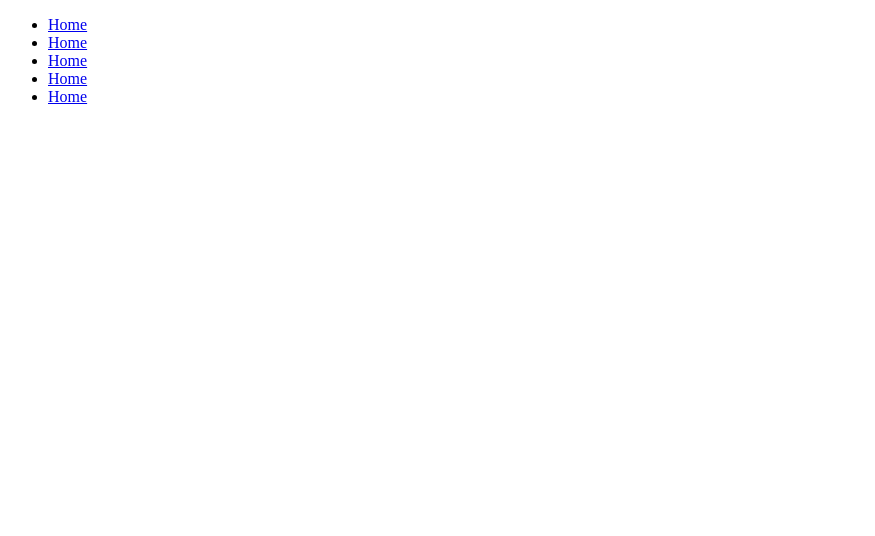
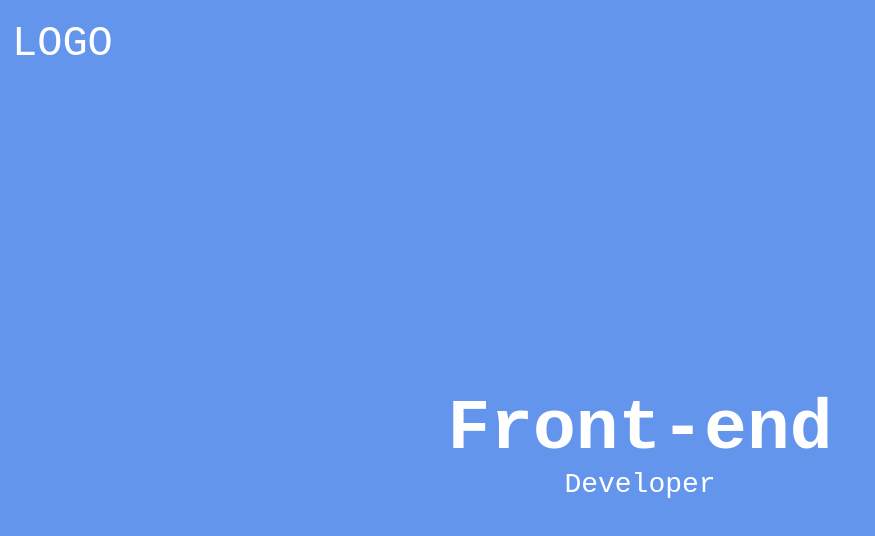
Before and after one commit to bekabelli/Begzod, a plain HTML site: page index.html in a window 1280 px wide. Shown: the whole page, without its empty margins (0-875 px from the left). Drawn offline with Linux system fonts and the light colour scheme.

Commit message:
add header content and style

```diff
--- a/index.html
+++ b/index.html
@@ -5,13 +5,14 @@
     <meta http-equiv="X-UA-Compatible" content="IE=edge">
     <meta name="viewport" content="width=device-width, initial-scale=1.0">
     <title>Git start</title>
+    <link rel="stylesheet" href="style.css">
 </head>
 <body>
 
     <header class="header">
         <nav class="header__nav">
             <div class="container nav__container">
-                <a href="#!" class="header__logo">
+                <a href="#!" class="header__logo">Logo</a>
                     <ul class="header__list">
                         <li class="header__item"><a href="#!" class="header__link">Home</a></li>
                         <li class="header__item"><a href="#!" class="header__link">Home</a></li>
@@ -19,10 +20,14 @@
                         <li class="header__item"><a href="#!" class="header__link">Home</a></li>
                         <li class="header__item"><a href="#!" class="header__link">Home</a></li>
                     </ul>
-                </a>
             </div>
-
         </nav>
+        <div class="header__content">
+            <div class="container">
+                <h1 class="header__title">Front-end</h1>
+                <p class="header__txt">Developer</p>
+            </div>
+        </div>
     </header>
 
 </body>
--- /dev/null
+++ b/style.css
@@ -0,0 +1,82 @@
+* {
+    padding: 0;
+    margin: 0;
+    box-sizing: border-box;
+    font-family: 'Courier New', Courier, monospace;
+}
+
+a {
+    text-decoration: none;
+}
+
+ul {
+    list-style: none;
+}
+
+.container {
+    max-width: 1320px;
+    width: 100%;
+    margin: 0 auto;
+    padding: 0 12px;
+}
+
+/* header start */
+
+.header {
+    min-height: 100vh;
+    background: cornflowerblue;
+    display: flex;
+    flex-direction: column;
+}
+
+.header__nav {
+    padding: 20px 0;
+}
+
+.nav__container {
+    display: flex;
+    justify-content: space-between;
+    align-items: center;
+}
+
+.header__logo {
+    font-size: 42px;
+    text-transform: uppercase;
+    color: #fff;
+}
+
+.header__list {
+    display: flex;
+    column-gap: 30px;
+}
+
+.header__link {
+    font-size: 24px;
+    color: #fff;
+}
+
+.header__content {
+    flex-grow: 1;
+    display: flex;
+    align-items: center;
+    text-align: center;
+    color: #fff;
+}
+
+.header__title {
+    /* font-size: 75px; */
+    font-size: calc(50px + 25 * (100vw / 1920));
+}
+
+.header__txt {
+    font-size: 28px;
+}
+@media (min-width: 767px) {
+    .header__title {
+        font-size: calc(50px + (25 + 25 * 0.7) * ((100vw - 320px) / 1920));
+    }
+
+    .header__list {
+        display: none;
+    }
+}
```
